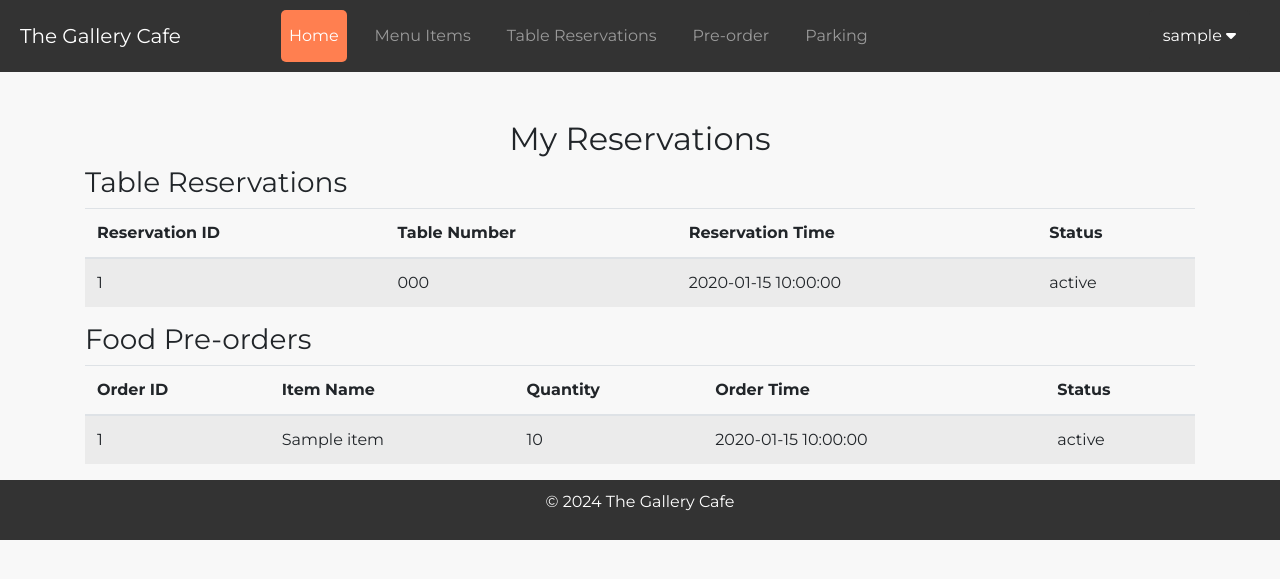
After one commit to saranga97/gallery_cafe, a PHP site: page /my_reservations.php in a window 1280 px wide. The commit adds this page. Shown: the top 579 px of the page. Run offline with PHP 8.4, Linux system fonts and the light colour scheme; the visitor is signed in with stand-in values (Sample User, id 1); tables that the repository leaves empty or names only in its code hold one stand-in row (values such as "Sample post"); some libraries are stand-ins or nearby versions.

Commit message:
Added my reservations page

```diff
--- a/Parking.php
+++ b/Parking.php
@@ -97,6 +97,7 @@ if ($_SERVER["REQUEST_METHOD"] == "POST") {
                 </button>
                 <div class="dropdown-content">
                     <a href="account_settings.php">Account Settings</a>
+                    <a href="my_reservations.php">My Reservations</a>
                     <a href="logout.php">Logout</a>
                 </div>
             </div>
--- a/customer_dashboard.php
+++ b/customer_dashboard.php
@@ -64,6 +64,7 @@ if (!isset($_SESSION["user_id"]) || $_SESSION["user_type"] != "customer") {
                 </button>
                 <div class="dropdown-content">
                     <a href="account_settings.php">Account Settings</a>
+                    <a href="my_reservations.php">My Reservations</a>
                     <a href="logout.php">Logout</a>
                 </div>
             </div>
--- a/make_reservation.php
+++ b/make_reservation.php
@@ -85,6 +85,7 @@ if ($_SERVER["REQUEST_METHOD"] == "POST") {
                 </button>
                 <div class="dropdown-content">
                     <a href="account_settings.php">Account Settings</a>
+                    <a href="my_reservations.php">My Reservations</a>
                     <a href="logout.php">Logout</a>
                 </div>
             </div>
--- /dev/null
+++ b/my_reservations.php
@@ -0,0 +1,154 @@
+<?php
+session_start();
+include('config.php');
+
+if (!isset($_SESSION["user_id"]) || $_SESSION["user_type"] != "customer") {
+    header("Location: login.php");
+    exit();
+}
+
+$user_id = $_SESSION["user_id"];
+
+// Fetch table reservations
+$table_reservations_sql = "SELECT * FROM reservations WHERE user_id='$user_id'";
+$table_reservations_result = $conn->query($table_reservations_sql);
+
+// Fetch pre-orders
+$pre_orders_sql = "SELECT pre_orders.*, menu_items.item_name AS item_name FROM pre_orders
+                   JOIN menu_items ON pre_orders.menu_item_id = menu_items.item_id
+                   WHERE pre_orders.user_id='$user_id'";
+$pre_orders_result = $conn->query($pre_orders_sql);
+?>
+
+<!DOCTYPE html>
+<html lang="en">
+<head>
+    <meta charset="UTF-8">
+    <meta name="viewport" content="width=device-width, initial-scale=1.0">
+    <title>My Reservations</title>
+    <link href="https://fonts.googleapis.com/css2?family=Montserrat:wght@400;700&display=swap" rel="stylesheet">
+    <link rel="stylesheet" href="https://stackpath.bootstrapcdn.com/bootstrap/4.5.2/css/bootstrap.min.css">
+    <link rel="stylesheet" href="css/styles.css">
+    <script src="https://kit.fontawesome.com/a076d05399.js"></script>
+    <script src="js/scripts.js" defer></script>
+
+    <!-- Site Icons -->
+    <link rel="shortcut icon" href="images/favicon.ico" type="image/x-icon" />
+    <link rel="apple-touch-icon" href="images/apple-touch-icon.png" />
+
+    <!-- color -->
+    <link id="changeable-colors" rel="stylesheet" href="css/colors/orange.css" />
+
+    <!-- Modernizer -->
+    <script src="js/modernizer.js"></script>
+
+</head>
+<body>
+<div id="loader">
+        <div id="status"></div>
+    </div>
+    <nav class="navbar navbar-expand-lg navbar-dark">
+        <a class="navbar-brand" href="#">The Gallery Cafe</a>
+        <button class="navbar-toggler" type="button" data-toggle="collapse" data-target="#navbarNav" aria-controls="navbarNav" aria-expanded="false" aria-label="Toggle navigation">
+            <span class="navbar-toggler-icon"></span>
+        </button>
+        <div class="collapse navbar-collapse" id="navbarNav">
+            <ul class="navbar-nav mr-auto">
+                <li class="nav-item">
+                    <a class="nav-link active" href="customer_dashboard.php">Home</a>
+                </li>
+                <li class="nav-item">
+                    <a class="nav-link" href="view_menu_items.php">Menu Items</a>
+                </li>
+                <li class="nav-item">
+                    <a class="nav-link" href="make_reservation.php">Table Reservations</a>
+                </li>
+                <li class="nav-item">
+                    <a class="nav-link" href="pre_order.php">Pre-order</a>
+                </li>
+                <li class="nav-item">
+                    <a class="nav-link" href="pre_order.php">Parking</a>
+                </li>
+            </ul>
+            <div class="dropdown">
+                <button class="dropbtn"><?php echo isset($_SESSION["username"]) ? $_SESSION["username"] : 'User'; ?>
+                    <i class="fa fa-caret-down"></i>
+                </button>
+                <div class="dropdown-content">
+                    <a href="account_settings.php">Account Settings</a>
+                    <a href="my_reservations.php">My Reservations</a>
+                    <a href="logout.php">Logout</a>
+                </div>
+            </div>
+        </div>
+    </nav>
+
+    <div class="container mt-5">
+        <h2 class="text-center">My Reservations</h2>
+
+        <h3>Table Reservations</h3>
+        <table class="table table-striped">
+            <thead>
+                <tr>
+                    <th>Reservation ID</th>
+                    <th>Table Number</th>
+                    <th>Reservation Time</th>
+                    <th>Status</th>
+                </tr>
+            </thead>
+            <tbody>
+                <?php if ($table_reservations_result->num_rows > 0): ?>
+                    <?php while($row = $table_reservations_result->fetch_assoc()): ?>
+                        <tr>
+                            <td><?php echo $row['reservation_id']; ?></td>
+                            <td><?php echo $row['table_number']; ?></td>
+                            <td><?php echo $row['reservation_time']; ?></td>
+                            <td><?php echo $row['status']; ?></td>
+                        </tr>
+                    <?php endwhile; ?>
+                <?php else: ?>
+                    <tr>
+                        <td colspan="4" class="text-center">No table reservations found</td>
+                    </tr>
+                <?php endif; ?>
+            </tbody>
+        </table>
+
+        <h3>Food Pre-orders</h3>
+        <table class="table table-striped">
+            <thead>
+                <tr>
+                    <th>Order ID</th>
+                    <th>Item Name</th>
+                    <th>Quantity</th>
+                    <th>Order Time</th>
+                    <th>Status</th>
+                </tr>
+            </thead>
+            <tbody>
+                <?php if ($pre_orders_result->num_rows > 0): ?>
+                    <?php while($row = $pre_orders_result->fetch_assoc()): ?>
+                        <tr>
+                            <td><?php echo $row['order_id']; ?></td>
+                            <td><?php echo $row['item_name']; ?></td>
+                            <td><?php echo $row['quantity']; ?></td>
+                            <td><?php echo $row['order_time']; ?></td>
+                            <td><?php echo $row['status']; ?></td>
+                        </tr>
+                    <?php endwhile; ?>
+                <?php else: ?>
+                    <tr>
+                        <td colspan="5" class="text-center">No food pre-orders found</td>
+                    </tr>
+                <?php endif; ?>
+            </tbody>
+        </table>
+    </div>
+
+    <div class="footer">
+        <p>&copy; 2024 The Gallery Cafe</p>
+    </div>
+
+    <script src="https://kit.fontawesome.com/a076d05399.js"></script>
+</body>
+</html>
--- a/pre_order.php
+++ b/pre_order.php
@@ -97,6 +97,7 @@ $menu_items = $conn->query("SELECT * FROM menu_items");
                 </button>
                 <div class="dropdown-content">
                     <a href="account_settings.php">Account Settings</a>
+                    <a href="my_reservations.php">My Reservations</a>
                     <a href="logout.php">Logout</a>
                 </div>
             </div>
```
